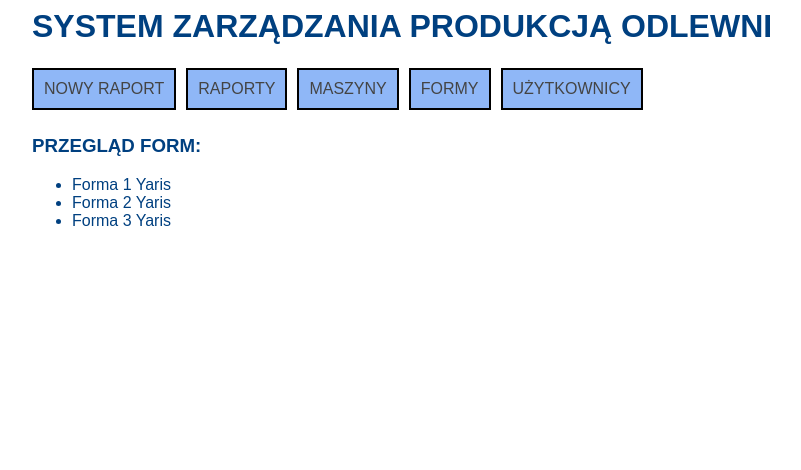
After one commit to wabior/AHE_Baza_Odlewnia_2, a Django app: page /formy/ in a window 1280 px wide. The commit adds this page. Shown: the top 470 px of the page, without its empty margins (108-909 px from the left). Run offline with Django 3.2, Linux system fonts and the light colour scheme; data comes from the database, SQL or seed files in the repository; both versions use the stored data as it was after the commit.

Commit message:
dodano formy

```diff
--- a/Django_Project_Baza/App_Baza/models.py
+++ b/Django_Project_Baza/App_Baza/models.py
@@ -9,6 +9,9 @@ class Project(models.Model):
         return self.Project_name
     Project_name    = models.CharField(max_length=60)
     SOP_Date        = models.DateTimeField(blank=True,null=True)
+    class Meta:
+        verbose_name        = "Projekt"
+        verbose_name_plural = "Projekty"
 
 class Type(models.Model):
     def __str__(self):
@@ -17,6 +20,9 @@ class Type(models.Model):
     Name = models.CharField(max_length=60)
     Type_Id = models.CharField(max_length=60)
     Project_Project = models.ForeignKey(Project,on_delete=models.CASCADE,blank=True,null=True)
+    class Meta:
+        verbose_name        = "Typ głowicy"
+        verbose_name_plural = "Typy głowic"
 
 class Forms(models.Model):
     def __str__(self):
@@ -27,6 +33,9 @@ class Forms(models.Model):
     Max_Shoots = models.IntegerField()
     Status = models.IntegerField()
     Type_Type = models.ForeignKey(Type,on_delete=models.CASCADE,blank=True,null=True)
+    class Meta:
+        verbose_name        = "Forma"
+        verbose_name_plural = "Formy"
 
 class Machine(models.Model):
     def __str__(self):
@@ -37,6 +46,9 @@ class Machine(models.Model):
     Form_Forms = models.ForeignKey(Forms,on_delete=models.CASCADE,blank=True,null=True)
     Current_Shoots = models.IntegerField(default=0)
     Total_Shoots = models.IntegerField(default=0)
+    class Meta:
+        verbose_name        = "Maszyna"
+        verbose_name_plural = "Maszyny"
 
 class Production(models.Model):
     def __str__(self):
@@ -44,6 +56,9 @@ class Production(models.Model):
     shift_date = models.DateField(auto_now=False,default=datetime.now)
     Machine = models.ForeignKey(Machine, on_delete=models.CASCADE, blank=False, null=True)
     Production_Value = models.IntegerField(default=0)
+    class Meta:
+        verbose_name        = "Produkcja"
+        verbose_name_plural = "Produkcja"
 
 class User(models.Model):
     def __str__(self):
@@ -64,3 +79,6 @@ class User(models.Model):
         choices=USER_LEVEL,
         default=USER,
     )
+    class Meta:
+        verbose_name        = "Użytkownik"
+        verbose_name_plural = "Użytkownicy"
--- a/Django_Project_Baza/App_Baza/templates/baza.html
+++ b/Django_Project_Baza/App_Baza/templates/baza.html
@@ -19,6 +19,7 @@
             <div class="option"><a href="{% url 'raport' %}">NOWY RAPORT</a></div>
             <div class="option"><a href="{% url 'raporty' %}">RAPORTY</a> </div>
             <div class="option"><a href="{% url 'create' %}">MASZYNY</a></div>
+            <div class="option"><a href="{% url 'formy' %}">FORMY</a></div>
             <div class="option"><a href="{% url 'user' %}">UŻYTKOWNICY</a></div>
             <div style="clear:both;"></div>
             {% block menu %} {% endblock menu %}
--- /dev/null
+++ b/Django_Project_Baza/App_Baza/templates/formy_view.html
@@ -0,0 +1,21 @@
+{% extends "baza.html" %}
+{% block main %}
+
+<h3>PRZEGLĄD FORM:</h3>
+
+{% if formy %}
+    <ul>
+    {% for forma in formy %}
+
+        <li>
+            {{ forma.Code_name }}
+        </li>
+
+    {% endfor %}
+    </ul>
+{% else %}
+    <p>No forms are available.</p>
+{% endif %}
+
+
+{% endblock main %}
--- a/Django_Project_Baza/App_Baza/views.py
+++ b/Django_Project_Baza/App_Baza/views.py
@@ -1,7 +1,7 @@
 from django.shortcuts import render
 from django.http import HttpResponse
 from django.template import loader
-from App_Baza.models import Production, Machine
+from App_Baza.models import Production, Machine, Forms
 from django.db.models import Sum
 from App_Baza.forms import MachineForm, NowyRaport, NewUser
 from datetime import datetime
@@ -57,7 +57,11 @@ def NewUser_view(request):
     return render(request, 'NewUser.html',context)
 
 def raporty_view(request):
-    raport = Production.objects.get(id=1)
     raporty = Production.objects.all()
-    context = {'object':raport, 'raporty':raporty}
+    context = {'raporty':raporty}
     return render(request, 'raporty_view.html',context)
+
+def formy_view(request):
+    formy = Forms.objects.all()
+    context = {'formy':formy}
+    return render(request, 'formy_view.html',context)
--- a/Django_Project_Baza/Django_Project_Baza/settings.py
+++ b/Django_Project_Baza/Django_Project_Baza/settings.py
@@ -112,7 +112,7 @@ AUTH_PASSWORD_VALIDATORS = [
 
 LANGUAGE_CODE = 'pl'
 
-TIME_ZONE = 'UTC'
+TIME_ZONE = 'Europe/Warsaw'
 
 USE_I18N = True
 
--- a/Django_Project_Baza/Django_Project_Baza/urls.py
+++ b/Django_Project_Baza/Django_Project_Baza/urls.py
@@ -16,7 +16,7 @@ Including another URLconf
 
 from django.contrib import admin
 from django.urls import include, path
-from App_Baza.views import  machine_create_view, raport_view, NewUser_view, raporty_view
+from App_Baza.views import  machine_create_view, raport_view, NewUser_view, raporty_view, formy_view
 
 urlpatterns = [
     path('admin/', admin.site.urls),
@@ -25,6 +25,8 @@ urlpatterns = [
     path('raport/', raport_view, name='raport'),
     path('user/', NewUser_view, name='user'),
     path('raporty/', raporty_view, name='raporty'),
+    path('formy/', formy_view, name='formy'),
+
 
 
 ]
```
Also changed, not shown: Django_Project_Baza/App_Baza/templates/raporty_view_detail.html (added, +22 -0 lines), Django_Project_Baza/db.sqlite3.
